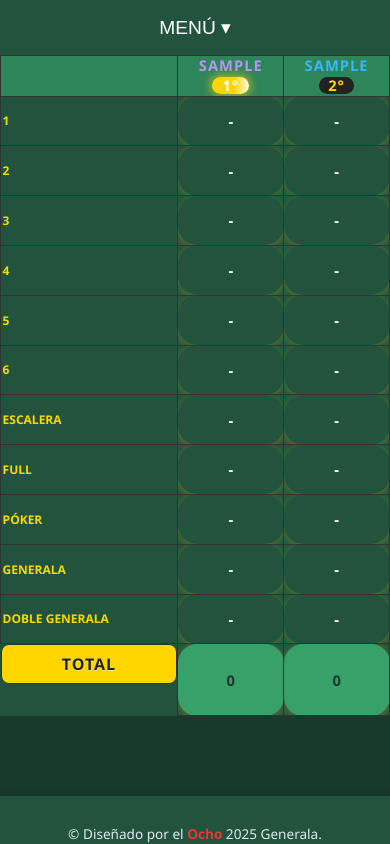
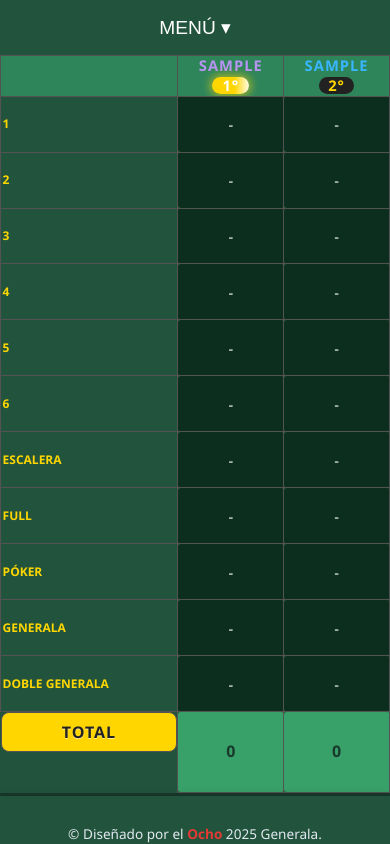
Before and after one commit to luki8a/generala, a plain HTML site: page index.html in a window 390 px wide. Both pictures are taken after typing "Sample", "Sample" into the empty fields and a click on the button "COMENZAR". Drawn offline with Linux system fonts and the light colour scheme.

Commit message:
style.css

```diff
--- a/style.css
+++ b/style.css
@@ -11,7 +11,7 @@
   --gris: #e2e8f0;
   --morado: #b794f4;
   --azul: #38b6ff;
-  --borde: #333;
+  --borde: #535353;
 }
 
 /* =========================
@@ -230,7 +230,7 @@ main {
   vertical-align: middle;
 }
 .tabla-generala td {
-  background: var(--verde-medio);
+  background: #0b2e1f;
   color: var(--blanco);
 }
 .tabla-generala .jugada {
@@ -328,10 +328,10 @@ main {
    BOTONES DE TABLERO/JUGADORES
 ========================= */
 [data-j] {
-  font-size: 2rem;
-  font-weight: bold;
-  padding: 1rem 1.5rem;
-  border-radius: 1.2rem;
+  font-size: 1rem;
+    padding: 0.5rem 0.8rem;      /* Padding interno más cómodo */
+    margin: 0.1rem;
+    border-radius: 0.2rem;
   background: var(--amarillo, #ffd600);
   color: var(--verde-oscuro, #183a2c);
   border: 2px solid var(--verde-acento, #38a169);
@@ -343,6 +343,9 @@ main {
 [data-j].total:hover {
   color: var(--verde-oscuro, #183a2c) !important;
   font-weight: bold;
+  font-size: 1rem;
+    padding: 0.5rem 0.8rem;
+    border-radius: 0.2rem;
 }
 
 /* =========================
@@ -655,9 +658,7 @@ footer {
     overflow: visible !important;
   }
 
-   #tablero-section, #tablero {
-    padding-bottom: 4rem; /* Ajusta según la altura de tu footer */
-  }
+
 
 }
 
@@ -851,3 +852,18 @@ footer {
   color: #222;
   transform: scale(1.05);
 }
+
+
+
+
+/* Separar visualmente las columnas de nombres en la tabla */
+.tabla-generala th.nombre {
+  border-right: 3px solid #1976d2; /* Línea azul entre columnas de nombres */
+  background: #e3f2fd;             /* Fondo suave para distinguir */
+  position: relative;
+  z-index: 1;
+}
+
+.tabla-generala th.nombre:last-child {
+  border-right: none; /* Quitar borde en la última columna */
+}
```
